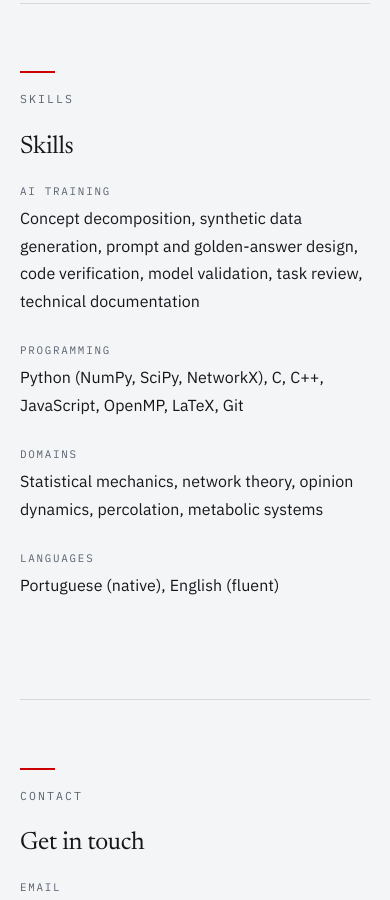
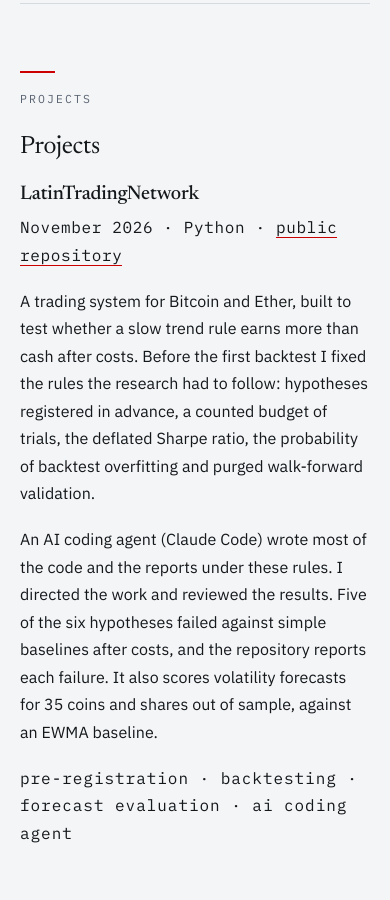
Before and after one commit to llatoski/llatoski.github.io, a plain HTML site: page ai-training/index.html in a window 390 px wide. Shown: the part 3080-3980 px from the top of the page. Drawn offline with Linux system fonts and the light colour scheme.

Commit message:
Add the LatinTradingNetwork project: a card on the landing page and a Projects section on the AI-training page
Co-Authored-By: Claude Opus 5.5 <noreply@anthropic.com>

```diff
--- a/ai-training/index.html
+++ b/ai-training/index.html
@@ -302,6 +302,7 @@ footer{border-top:1px solid var(--rule); margin-top:clamp(3rem,8vh,5rem);
           <li><a href="#outlier">Outlier</a></li>
         </ol>
       </li>
+      <li><a href="#projects">Projects</a></li>
       <li><a href="#skills">Skills</a></li>
       <li><a href="#contact">Contact</a></li>
   </ol>
@@ -356,6 +357,22 @@ footer{border-top:1px solid var(--rule); margin-top:clamp(3rem,8vh,5rem);
           <p class="when">May 2025 to April 2026 · Remote</p>
           <p>Evaluation of model outputs and synthetic data generation in physics and quantitative reasoning.</p>
           <p class="tags">evaluation · synthetic data</p>
+        </li>
+      </ul>
+    </div>
+  </section>
+
+  <section class="sec reveal" id="projects" aria-labelledby="h-projects">
+    <p class="label">Projects</p>
+    <div class="body">
+      <h2 id="h-projects">Projects</h2>
+      <ul class="themes">
+        <li id="latintradingnetwork">
+          <h3>LatinTradingNetwork</h3>
+          <p class="when">November 2026 · Python · <a href="https://github.com/llatoski/LatinTradingNetwork-public" data-goatcounter-click="open-latintradingnetwork-ai" data-goatcounter-title="AI Training: project LatinTradingNetwork">public repository</a></p>
+          <p>A trading system for Bitcoin and Ether, built to test whether a slow trend rule earns more than cash after costs. Before the first backtest I fixed the rules the research had to follow: hypotheses registered in advance, a counted budget of trials, the deflated Sharpe ratio, the probability of backtest overfitting and purged walk-forward validation.</p>
+          <p>An AI coding agent (Claude Code) wrote most of the code and the reports under these rules. I directed the work and reviewed the results. Five of the six hypotheses failed against simple baselines after costs, and the repository reports each failure. It also scores volatility forecasts for 35 coins and shares out of sample, against an EWMA baseline.</p>
+          <p class="tags">pre-registration · backtesting · forecast evaluation · AI coding agent</p>
         </li>
       </ul>
     </div>
```
Also changed, not shown: index.html (+8 -0 lines).
